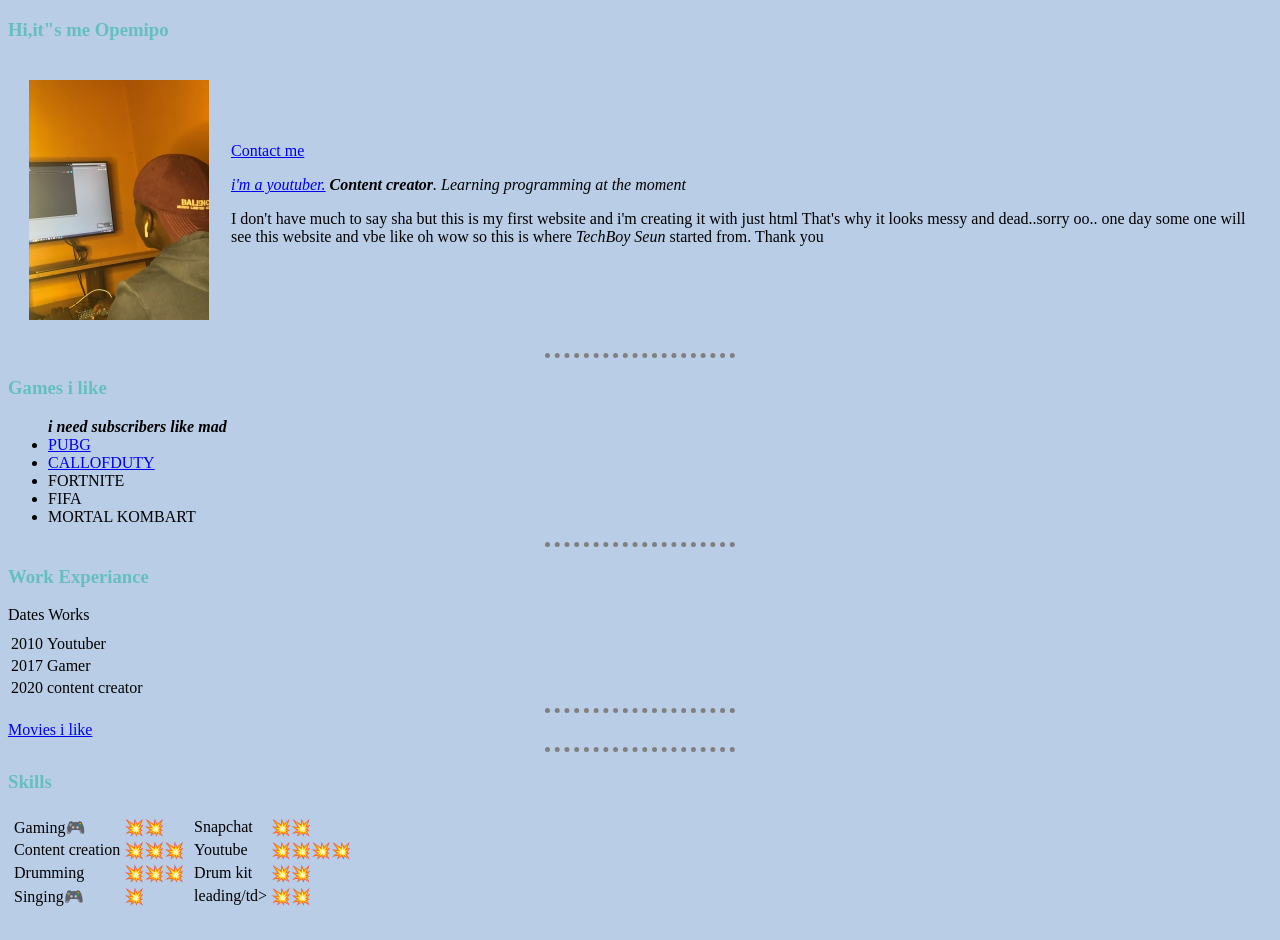
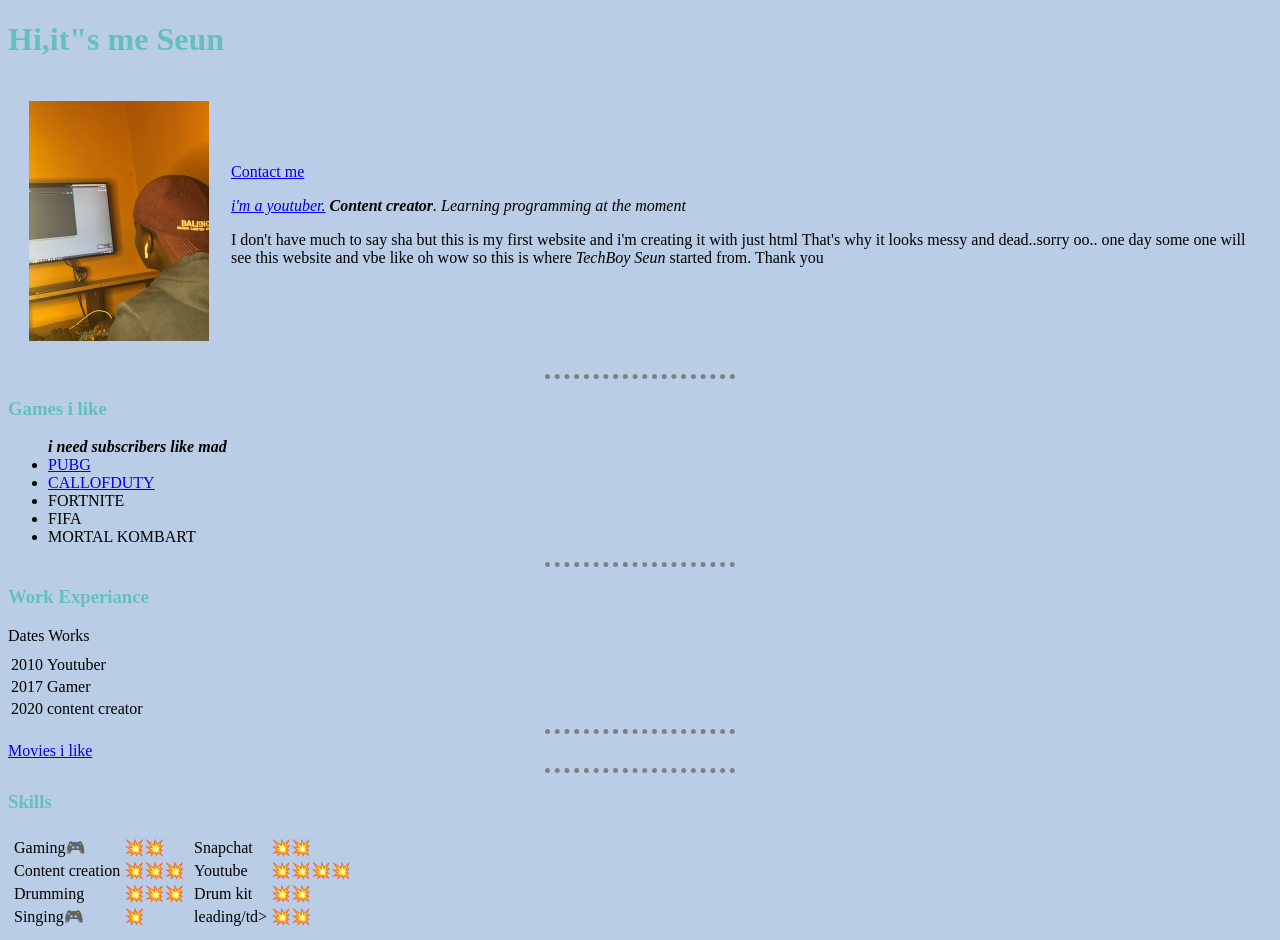
Before and after one commit to datboytech/CV, a plain HTML site: page index.html in a window 1280 px wide. Drawn offline with Linux system fonts and the light colour scheme.

Commit message:
index.html

```diff
--- a/index.html
+++ b/index.html
@@ -8,7 +8,7 @@
   </head>
 
   <body>
-    <h3>Hi,it"s me Opemipo </h3>
+    <h1>Hi,it"s me Seun </h1>
     <table cellspacing="20">
       <tr>
         <td> <img src="bowofoluwa.JPG" alt="TECHBOYSEUN"></td>
```
